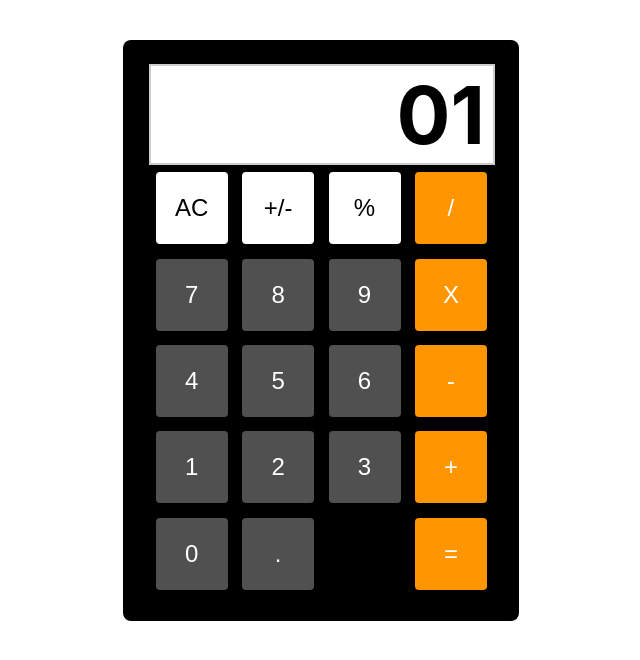
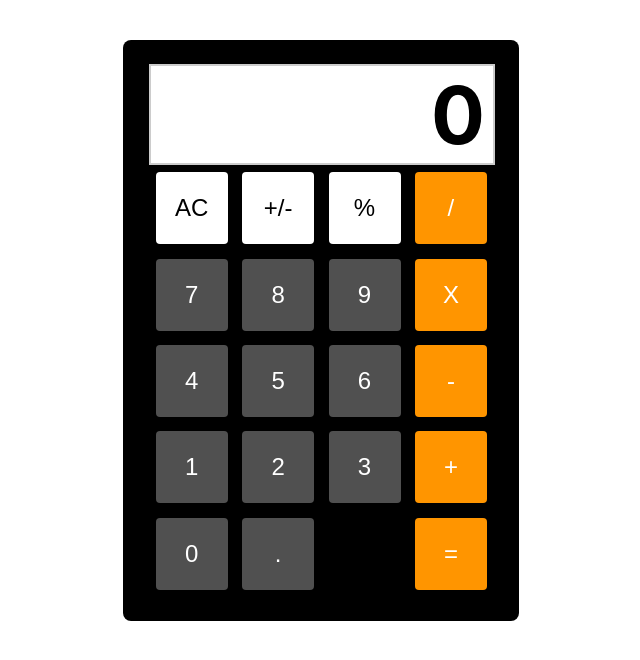
Before and after one commit to RagZark/Calculadora, a React (Create React App) app: page / in a window 1280 px wide. Shown: the top 660 px of the page, without its empty margins (319-959 px from the left). Built offline with nearby package versions, Linux system fonts and the light colour scheme.

Commit message:
First functions, to set a number and clear

```diff
--- a/src/components/Calculator.jsx
+++ b/src/components/Calculator.jsx
@@ -1,13 +1,14 @@
-import React from "react";
+import React, { useState } from "react";
 import './Calculator.css';
 import { Box, Container } from "@mui/material";
 
 const Calculator = () => {
+    const [num, setNum] = useState(0)
     const buttonValues = ["AC", "+/-", "%", "/", 7, 8, 9, "X", 4, 5, 6, "-", 1, 2, 3, "+", 0, ".", "ç", "="];
 
     const colorKeys = (key) => {
         switch (true) {
-            case (key >= 0 && key <= 9 ) || key === ".":
+            case (key >= 0 && key <= 9) || key === ".":
                 return "gray";
             case key === "AC" || key === "+/-" || key === "%":
                 return "white";
@@ -18,18 +19,34 @@ const Calculator = () => {
         }
     };
 
+    const inputNum = (e) => {
+        let input = e.target.value
+        setNum((num === 0 || input === ".") && (input >= 0 && input <= 9) ? input : num + input)
+    }
+
+    const clearInput = (e) => {
+        setNum(0)
+    }
+
+
+    const handleClick = (e) => {
+        e.target.value === "AC" ? clearInput(e) : inputNum(e)
+    }
 
     return (
         <div>
-        <Box m={5}/>
+            <Box m={5} />
             <Container maxWidth="xs" >
                 <div className="wrapper">
-            <h1 style={{color: "#000", display: "flex", justifyContent: "flex-end", paddingRight: "0.1em", fontSize: "5em", backgroundColor: "#FFF", border: "2px solid #ccc"}}>01</h1>
+                    <h1 style={{ color: "#000", display: "flex", justifyContent: "flex-end", paddingRight: "0.1em", fontSize: "5em", backgroundColor: "#FFF", border: "2px solid #ccc" }}>
+                        {num}
+                    </h1>
                     {buttonValues.map((element, index) => (
                         <button
                             key={index}
                             className={colorKeys(element)}
                             value={element}
+                            onClick={handleClick}
                         >
                             {element}
                         </button>
```
Lines whose indentation alone changed are shown as unchanged.
